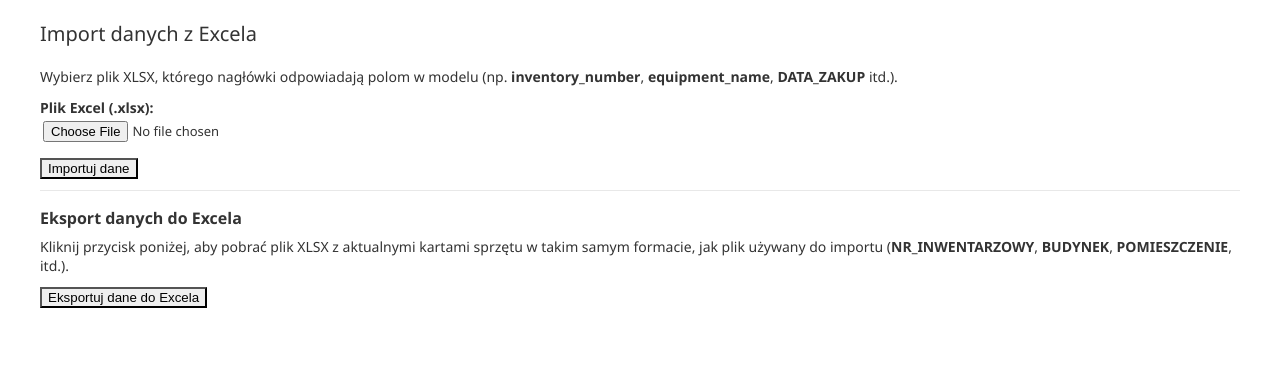
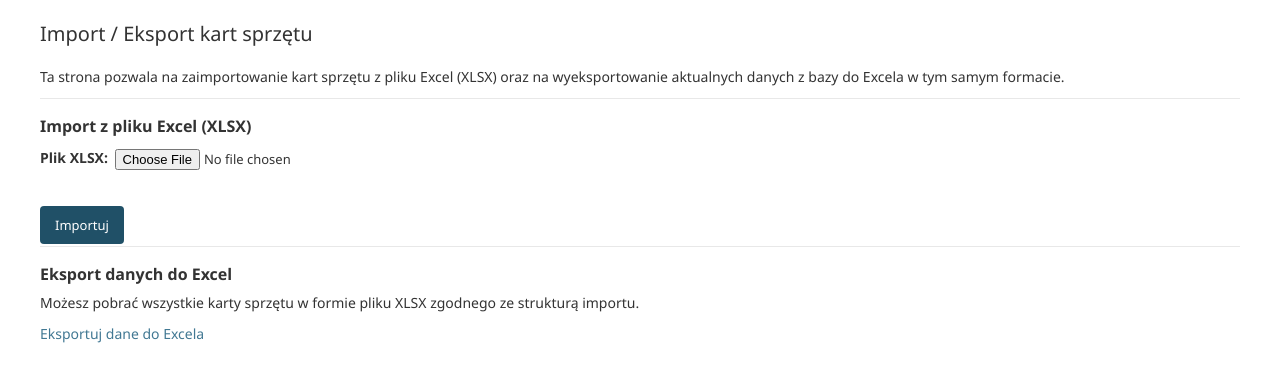
Before and after one commit to egonsan/baza-django, a Django app: page /baza/import/ in a window 1280 px wide. Shown: the part 92-474 px from the top of the page. Run offline with Django 5.2, Linux system fonts and the light colour scheme; the visitor is signed in with stand-in values (Sample User, id 1).

Commit message:
Naprawa eksportu XLSX: dodany URL equipment_export + poprawiony szablon importu

```diff
--- a/equipment/urls.py
+++ b/equipment/urls.py
@@ -5,35 +5,38 @@ from .views import (
     EquipmentDetailView,
     EquipmentUpdateView,
     equipment_import_view,
+    admin_equipment_export_view,
     attachment_upload_view,
     attachment_delete_view,
 )
-from .views_auth import oprogramowanie_view
 from . import views_rooms
 from . import views_workers
 
 app_name = "equipment"
 
 urlpatterns = [
-    # =========================
-    # OPROGRAMOWANIE – landing po zalogowaniu
-    # /baza/oprogramowanie/
-    # =========================
-    path("oprogramowanie/", oprogramowanie_view, name="oprogramowanie"),
+    # ====== MAGAZYN ======
+    # /baza/magazyn/ → lista sprzętu z room_category = "MAGAZYN"
+    path("magazyn/", EquipmentListView.as_view(), name="equipment_list"),
 
-    # =========================
-    # MAGAZYN
-    # /baza/magazyn/
-    # =========================
-    path("magazyn/", EquipmentListView.as_view(), name="equipment_list"),
+    # Szczegóły karty /baza/magazyn/<pk>/
     path("magazyn/<int:pk>/", EquipmentDetailView.as_view(), name="equipment_detail"),
-    path("magazyn/<int:pk>/edit/", EquipmentUpdateView.as_view(), name="equipment_edit"),
+
+    # Edycja karty /baza/magazyn/<int:pk>/edit/
+    path(
+        "magazyn/<int:pk>/edit/",
+        EquipmentUpdateView.as_view(),
+        name="equipment_edit",
+    ),
 
     # IMPORT Z EXCELA /baza/import/
     path("import/", equipment_import_view, name="equipment_import"),
 
-    # Upload załącznika /baza/magazyn/<pk>/upload/
-    path("magazyn/<int:pk>/upload/", attachment_upload_view, name="attachment_upload"),
+    # EKSPORT DO EXCELA /baza/export/
+    path("export/", admin_equipment_export_view, name="equipment_export"),
+
+    # Upload załącznika /baza/<pk>/upload/
+    path("<int:pk>/upload/", attachment_upload_view, name="attachment_upload"),
 
     # Usuwanie załącznika /baza/attachments/<id>/delete/
     path(
@@ -42,10 +45,7 @@ urlpatterns = [
         name="attachment_delete",
     ),
 
-    # =========================
-    # POMIESZCZENIA / SALE
-    # =========================
-    # Dashboard kategorii: Lab / Sala / Pokój / Inne
+    # ====== POMIESZCZENIA / SALE ======
     # /baza/pomieszczenia/
     path(
         "pomieszczenia/",
@@ -53,7 +53,6 @@ urlpatterns = [
         name="rooms_dashboard",
     ),
 
-    # Lista pomieszczeń dla danej kategorii
     # /baza/pomieszczenia/<category_code>/
     path(
         "pomieszczenia/<str:category_code>/",
@@ -61,7 +60,6 @@ urlpatterns = [
         name="rooms_category_detail",
     ),
 
-    # Sprzęt w konkretnym pomieszczeniu
     # /baza/pomieszczenia/<category_code>/<building>/<room>/
     path(
         "pomieszczenia/<str:category_code>/<str:building>/<str:room>/",
@@ -69,9 +67,7 @@ urlpatterns = [
         name="room_equipment_list",
     ),
 
-    # =========================
-    # PRACOWNICY
-    # =========================
+    # ====== PRACOWNICY ======
     # /baza/pracownicy/
     path(
         "pracownicy/",
--- a/templates/admin/equipment/equipment/import_excel.html
+++ b/templates/admin/equipment/equipment/import_excel.html
@@ -1,57 +1,53 @@
 {% extends "admin/base_site.html" %}
-{% load static %}
+{% load i18n %}
 
 {% block content %}
-<h1>Import danych z Excela</h1>
+<h1>Import / Eksport kart sprzętu</h1>
 
 <p>
-    Wybierz plik XLSX, którego nagłówki odpowiadają polom w modelu
-    (np. <strong>inventory_number</strong>, <strong>equipment_name</strong>,
-    <strong>DATA_ZAKUP</strong> itd.).
+    Ta strona pozwala na zaimportowanie kart sprzętu z pliku Excel (XLSX)
+    oraz na wyeksportowanie aktualnych danych z bazy do Excela w tym samym formacie.
 </p>
+
+<hr>
+
+<h2>Import z pliku Excel (XLSX)</h2>
 
 <form method="post" enctype="multipart/form-data">
     {% csrf_token %}
+    <fieldset class="module aligned">
+        <div class="form-row">
+            <label for="id_file"><strong>Plik XLSX:</strong></label>
+            <input type="file" name="file" id="id_file" required>
+        </div>
+    </fieldset>
 
-    <p>
-        <label for="id_file"><strong>Plik Excel (.xlsx):</strong></label><br>
-        <input type="file" id="id_file" name="file" accept=".xlsx" required>
-    </p>
-
-    <p>
-        <button type="submit" class="default">Importuj dane</button>
-    </p>
+    <div class="submit-row">
+        <input type="submit" value="Importuj" class="default">
+    </div>
 </form>
 
 {% if import_done %}
-    <hr>
-    <h2>Wynik importu</h2>
-    <p>Przetworzono wierszy: <strong>{{ processed_rows }}</strong></p>
-    <p>Dodano nowych rekordów: <strong>{{ created_count }}</strong></p>
-    <p>Zaktualizowano istniejące: <strong>{{ updated_count }}</strong></p>
-{% endif %}
-
-{% if error %}
-    <hr>
-    <h2>Błąd importu</h2>
-    <p style="color: red;"><strong>{{ error }}</strong></p>
+    <h3>Wynik importu</h3>
+    <ul>
+        <li>Przetworzone niepuste wiersze: {{ processed_rows }}</li>
+        <li>Utworzone nowe karty: {{ created_count }}</li>
+        <li>Zaktualizowane istniejące karty: {{ updated_count }}</li>
+    </ul>
 {% endif %}
 
 <hr>
-<h2>Eksport danych do Excela</h2>
+
+<h2>Eksport danych do Excel</h2>
 
 <p>
-    Kliknij przycisk poniżej, aby pobrać plik XLSX z aktualnymi kartami sprzętu
-    w takim samym formacie, jak plik używany do importu
-    (<strong>NR_INWENTARZOWY</strong>, <strong>BUDYNEK</strong>, <strong>POMIESZCZENIE</strong>, itd.).
+    Możesz pobrać wszystkie karty sprzętu w formie pliku XLSX zgodnego ze strukturą importu.
 </p>
 
-<form method="get" action="{% url 'equipment:equipment_export' %}">
-    <p>
-        <button type="submit" class="default">
-            Eksportuj dane do Excela
-        </button>
-    </p>
-</form>
+<p>
+    <a href="{% url 'equipment:equipment_export' %}" class="default">
+        Eksportuj dane do Excela
+    </a>
+</p>
 
 {% endblock %}
```
